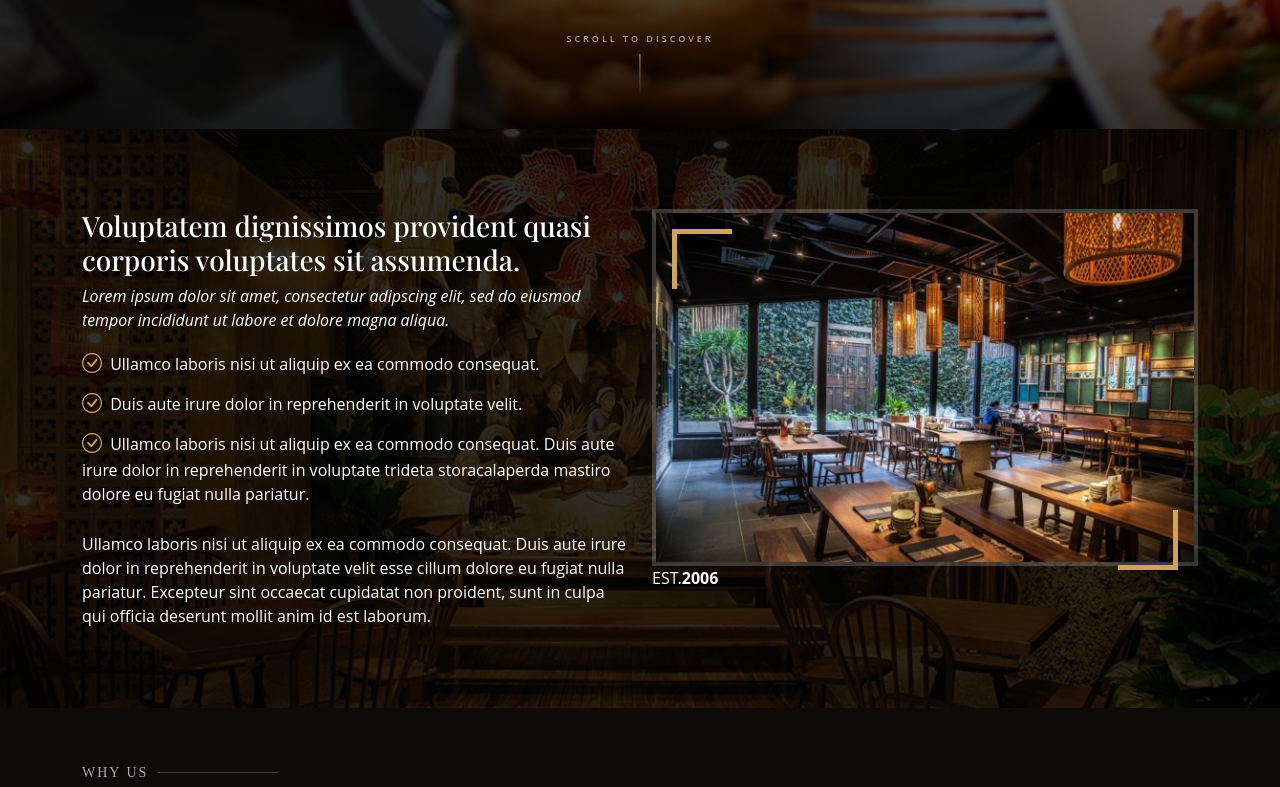
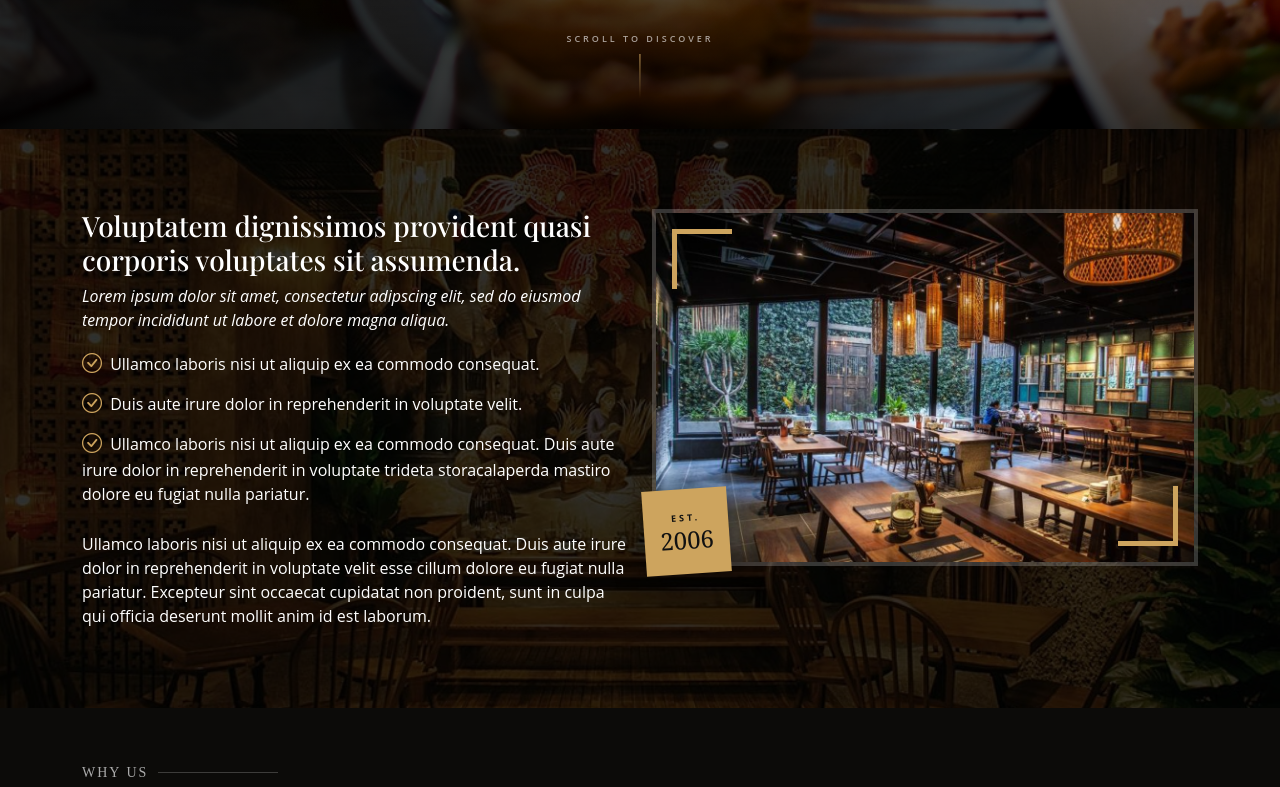
Before and after one commit to rongeronimo/vietnamese-restaurant-mock-website, a Next.js app: page / in a window 1280 px wide. Shown: the part 671-1458 px from the top of the page. Built offline with nearby package versions, Linux system fonts and the light colour scheme.

Commit message:
sticky note design

```diff
--- a/src/app/sections/about.css
+++ b/src/app/sections/about.css
@@ -69,6 +69,56 @@
     bottom: 10px;
 }
 
+.about-img-label {
+    position: absolute;
+
+    left: 0;
+    bottom: 0;
+
+    z-index: 4;
+
+    display: flex;
+    flex-direction: column;
+
+    justify-content: center;
+    align-items: center;
+
+    width: 85px;
+    height: 85px;
+
+    background: #cda45e;
+    color: #111;
+
+    box-shadow: 0 10px 30px rgba(0, 0, 0, 0.35);
+
+    transform: translate(-8px, 8px) rotate(-4deg);
+
+    transition:
+        transform 0.5s ease;
+}
+
+.about-img-label span {
+    margin-bottom: 3px;
+
+    font-size: 9px;
+    font-weight: 700;
+
+    letter-spacing: 3px;
+}
+
+.about-img-label strong {
+    font-family: Georgia, 'Times New Roman', serif;
+
+    font-size: 24px;
+    font-weight: 400;
+
+    line-height: 1;
+}
+
+.about-img:hover .about-img-label {
+    transform: translate(-8px, 8px) rotate(0deg) scale(1.03);
+}
+
 .about .content {
     position: relative;
 }
```
